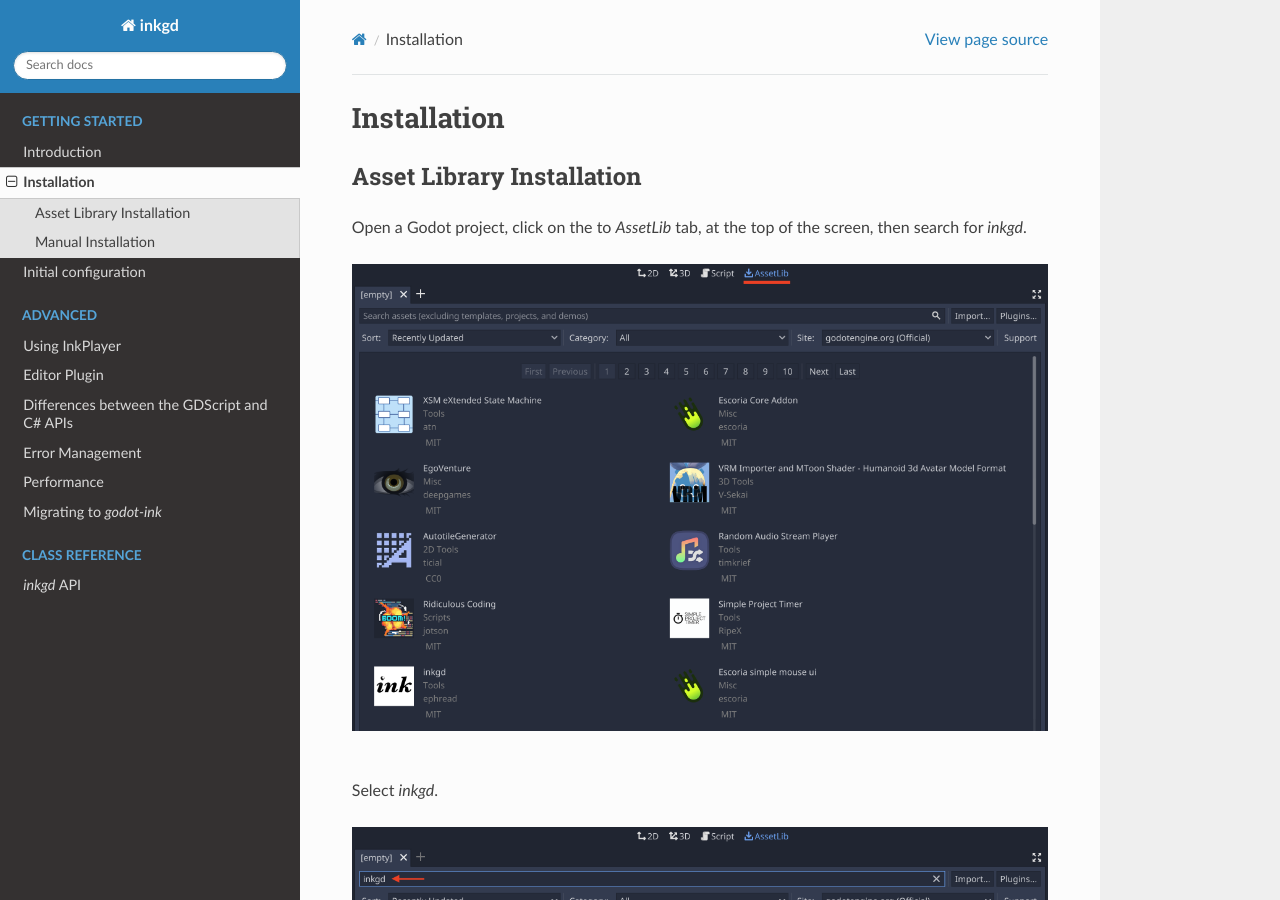
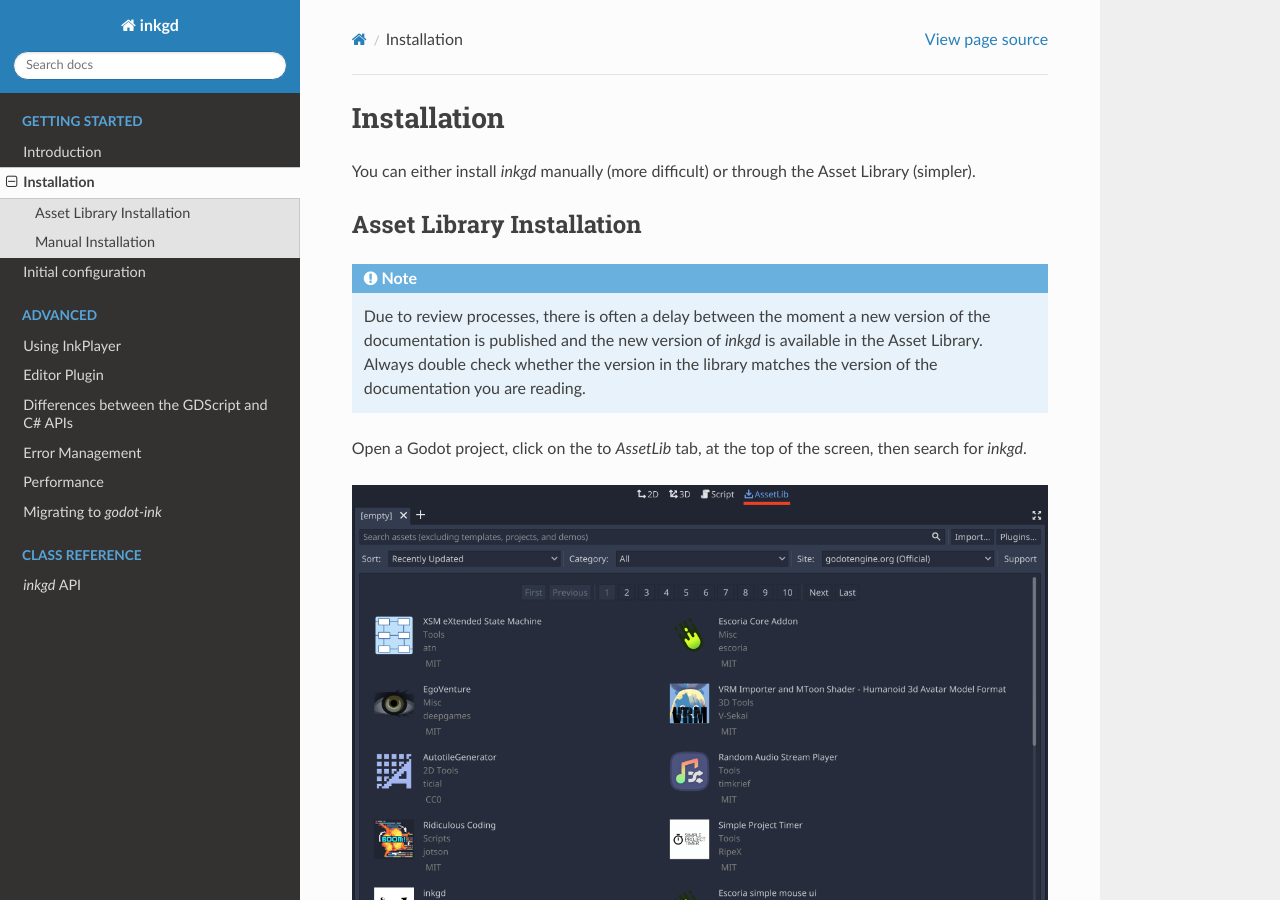
Before and after one commit to ephread/inkgd, a Sphinx documentation site: the page built from docs/source/getting_started/installation.rst, in a window 1280 px wide and 900 px high. Built offline with Sphinx 7.4.7 and the Read the Docs theme 2.0.0, drawn with Linux system fonts in a browser that asks for light colours.

Commit message:
Add note about Asset Library review

```diff
--- a/docs/source/advanced/using_inkplayer.rst
+++ b/docs/source/advanced/using_inkplayer.rst
@@ -14,7 +14,7 @@
 `the_intercept.tscn`_ and `the_intercept.gd`_, which use InkPlayer to run
 *The Intercept*.
 
-.. note::
+.. tip::
 
     InkPlayer's API documentation is available
     :doc:`here <../classes/class_inkplayer>`.
--- a/docs/source/getting_started/installation.rst
+++ b/docs/source/getting_started/installation.rst
@@ -1,8 +1,18 @@
 Installation
 ============
 
+You can either install *inkgd* manually (more difficult) or through the
+Asset Library (simpler).
+
 Asset Library Installation
 **************************
+
+.. note::
+
+    Due to review processes, there is often a delay between the moment a new
+    version of the documentation is published and the new version of *inkgd* is
+    available in the Asset Library. Always double check whether the version in
+    the library matches the version of the documentation you are reading.
 
 Open a Godot project, click on the to *AssetLib* tab, at the top of the screen,
 then search for *inkgd*.
@@ -94,7 +104,7 @@
 Once you have the content of the repository on your computer, copy the folder
 ``addons/inkgd`` to ``res://addons/`` in your project.
 
-.. _`stable version`: https://github.com/ephread/inkgd/tags
+.. _`stable version`: https://github.com/ephread/inkgd/releases/tag/0.4.0
 
 --------------------------------------------------------------------------------
 
--- a/docs/source/index.rst
+++ b/docs/source/index.rst
@@ -1,5 +1,5 @@
-*inkgd* Docs – *main* branch
-============================
+*inkgd* Docs – 0.4.0
+====================
 
 .. image:: img/inkgd.png
     :align: center
```
